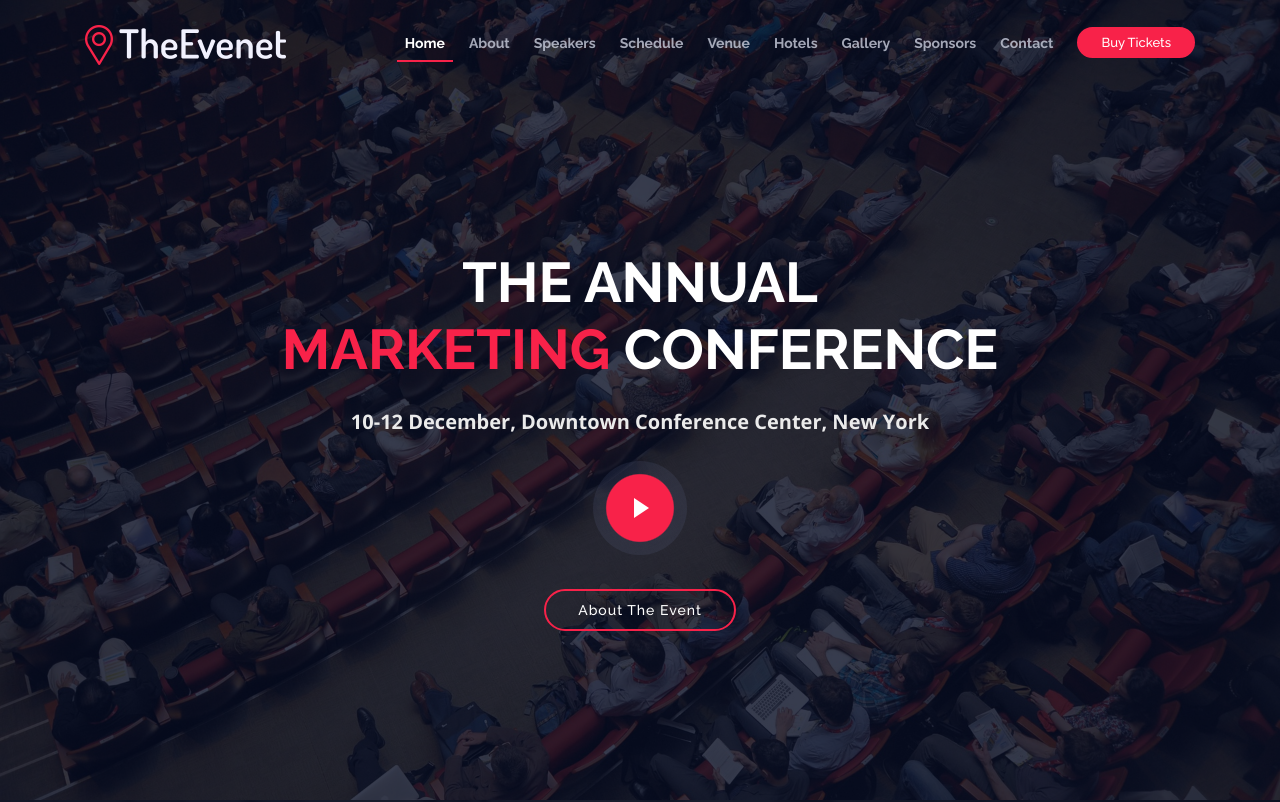
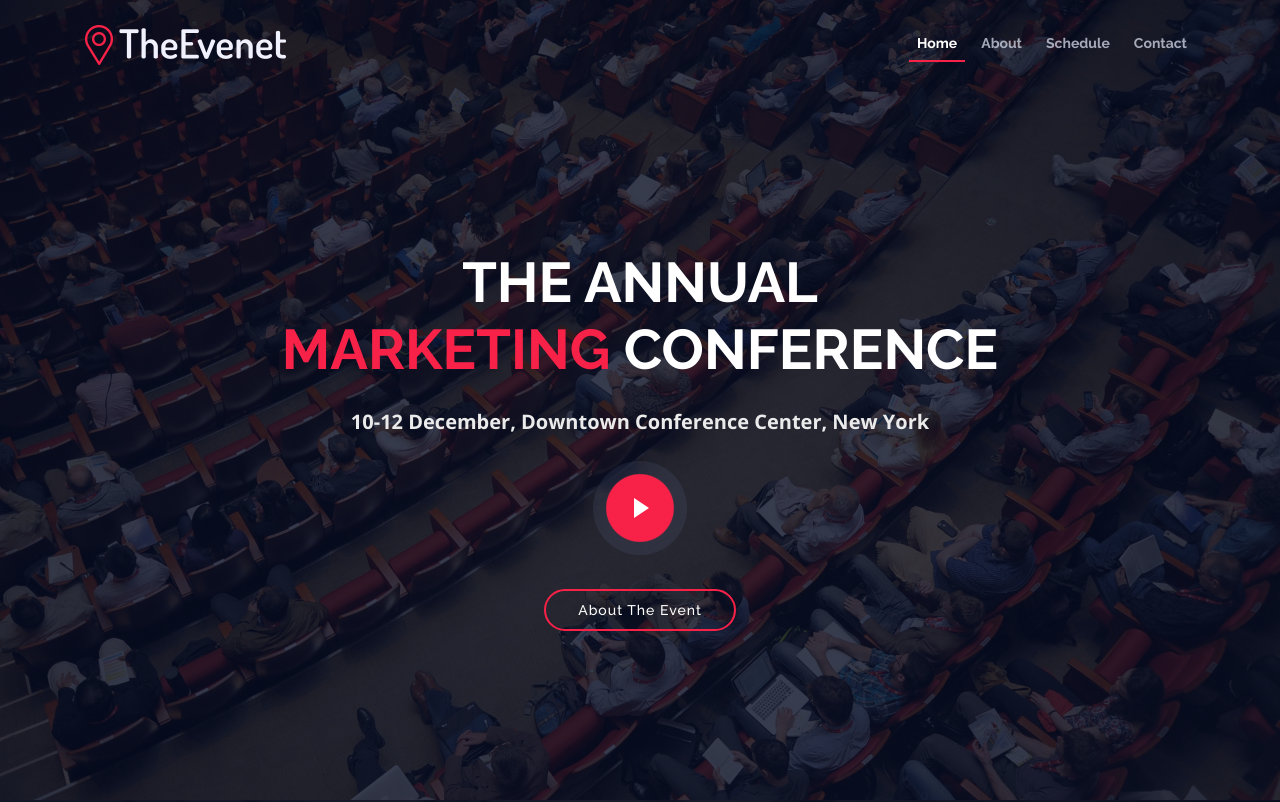
Before and after one commit to momubaris/new-project, a plain HTML site: page index.html in a window 1280 px wide. Shown: the top 802 px of the page. Drawn offline with nearby package versions, Linux system fonts and the light colour scheme.

Commit message:
navbar modified

```diff
--- a/index.html
+++ b/index.html
@@ -53,14 +53,8 @@
         <ul class="nav-menu">
           <li class="menu-active"><a href="#intro">Home</a></li>
           <li><a href="#about">About</a></li>
-          <li><a href="#speakers">Speakers</a></li>
           <li><a href="#schedule">Schedule</a></li>
-          <li><a href="#venue">Venue</a></li>
-          <li><a href="#hotels">Hotels</a></li>
-          <li><a href="#gallery">Gallery</a></li>
-          <li><a href="#supporters">Sponsors</a></li>
-          <li><a href="#contact">Contact</a></li>
-          <li class="buy-tickets"><a href="#buy-tickets">Buy Tickets</a></li>
+         <li><a href="#contact">Contact</a></li>
         </ul>
       </nav><!-- #nav-menu-container -->
     </div>
```
